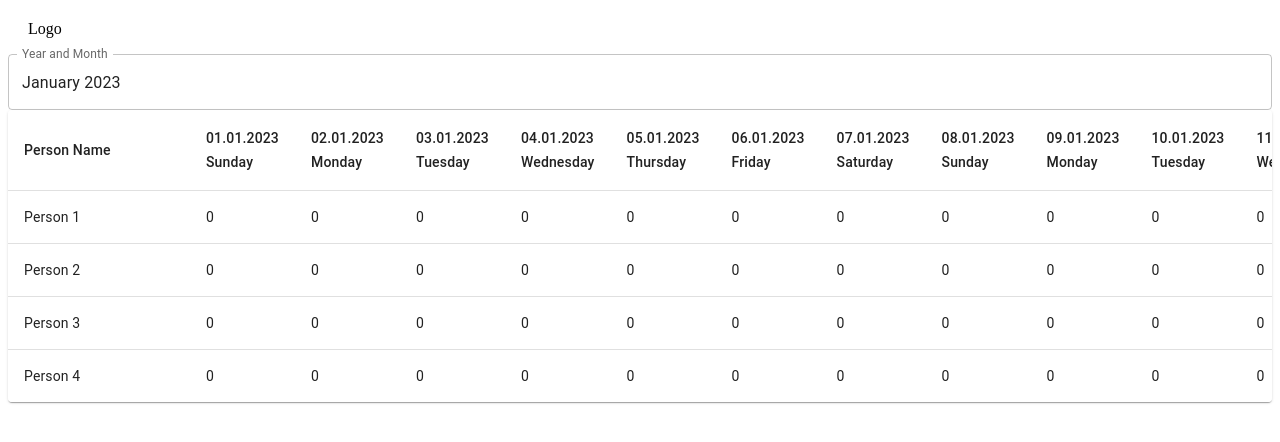
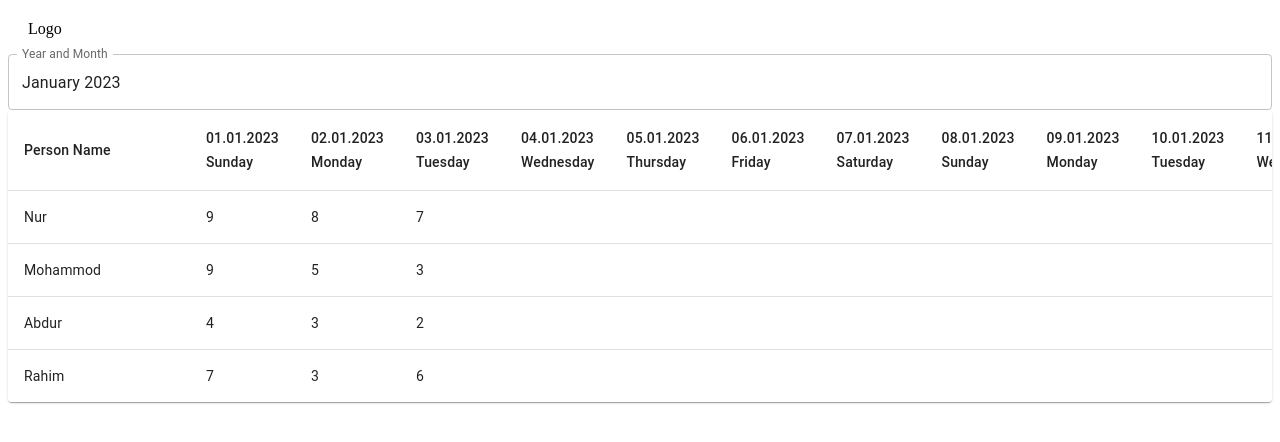
Before and after one commit to mahmudulhaquequdrati/react_table, a React (Vite) app: page / in a window 1280 px wide. Shown: the top 442 px of the page. Built offline with nearby package versions, Linux system fonts and the light colour scheme.

Commit message:
from nur mohammod

```diff
--- a/src/App.jsx
+++ b/src/App.jsx
@@ -15,6 +15,7 @@ import TableRow from "@mui/material/TableRow";
 import Paper from "@mui/material/Paper";
 
 function App() {
+  const num = 0;
   const [value, setValue] = useState(dayjs("2023-01-01"));
   const [leapYear, setLeapYear] = useState(false);
   const [days, setDays] = useState(0);
@@ -94,30 +95,64 @@ function App() {
     return { name, datas };
   }
   const tableData = [
-    createData("Person 1", [
-      { day: 1, work: 3 },
+    {name: "Nur",
+      datas: [
+        { day: 1, work: 9 },
+        { day: 2, work: 8 },
+        { day: 3, work: 7 },
+        { day: 28, work: 8 },
+
+      ]
+    },
+    {name: "Mohammod",
+      datas: [
+        { day: 1, work: 9 },
+        { day: 2, work: 5 },
+        { day: 3, work: 3 }
+      ]
+    },
+    {name: "Abdur",
+      datas: [
+        { day: 1, work: 4 },
+        { day: 2, work: 3 },
+        { day: 3, work: 2 }
+      ]
+    },
+    {name: "Rahim",
+      datas: [
+        { day: 1, work: 7 },
       { day: 2, work: 3 },
-      { day: 3, work: 3 },
-    ]),
-    createData(
-      "Person 2",
-      { day: 1, work: 3 },
-      { day: 2, work: 3 },
-      { day: 3, work: 3 }
-    ),
-    createData(
-      "Person 3",
-      { day: 1, work: 3 },
-      { day: 2, work: 3 },
-      { day: 3, work: 3 }
-    ),
-    createData(
-      "Person 4",
-      { day: 1, work: 3 },
-      { day: 2, work: 3 },
-      { day: 3, work: 3 }
-    ),
-  ];
+      { day: 3, work: 6 }
+      ]
+    },
+
+  ]
+  // const tableData = [
+  //   createData("Nur", [
+  //     { day: 1, work: 9 },
+  //     { day: 2, work: 8 },
+  //     { day: 3, work: 7 },
+  //   ]),
+  //   createData(
+  //     "Mohammod",
+  //     { day: 1, work: 9 },
+  //     { day: 2, work: 5 },
+  //     { day: 3, work: 3 }
+  //   ),
+  //   createData(
+  //     "Abdur",
+  //     { day: 1, work: 4 },
+  //     { day: 2, work: 3 },
+  //     { day: 3, work: 2 }
+  //   ),
+  //   createData(
+  //     "Rahim",
+  //     { day: 1, work: 7 },
+  //     { day: 2, work: 3 },
+  //     { day: 3, work: 6 }
+  //   ),
+  // ];
+  console.log(tableData);
   return (
     <div className="">
       <div
@@ -155,6 +190,9 @@ function App() {
 
       <TableContainer component={Paper}>
         <Table aria-label="simple table">
+
+
+
           <TableHead>
             <TableRow>
               <TableCell
@@ -174,6 +212,8 @@ function App() {
               ))}
             </TableRow>
           </TableHead>
+
+
           <TableBody>
             {tableData.map((data) => (
               <TableRow
@@ -182,11 +222,17 @@ function App() {
                 <TableCell component="th" scope="row">
                   {data.name}
                 </TableCell>
-                {Array.from({ length: days }, (_, i) => i + 1).map((day) => (
-                  <TableCell> 0 </TableCell>
+
+                {Array.from({ length: (days) }, (_, i) => i + 1).map((day) => (
+                <TableCell> {
+                data.datas.map(hour => hour.day === day ? hour.work : null)
+
+                  } </TableCell>
                 ))}
               </TableRow>
+
             ))}
+              {/* <TableRow>{data.datas.map(hour => hour.work)}</TableRow> */}
           </TableBody>
         </Table>
       </TableContainer>
```
